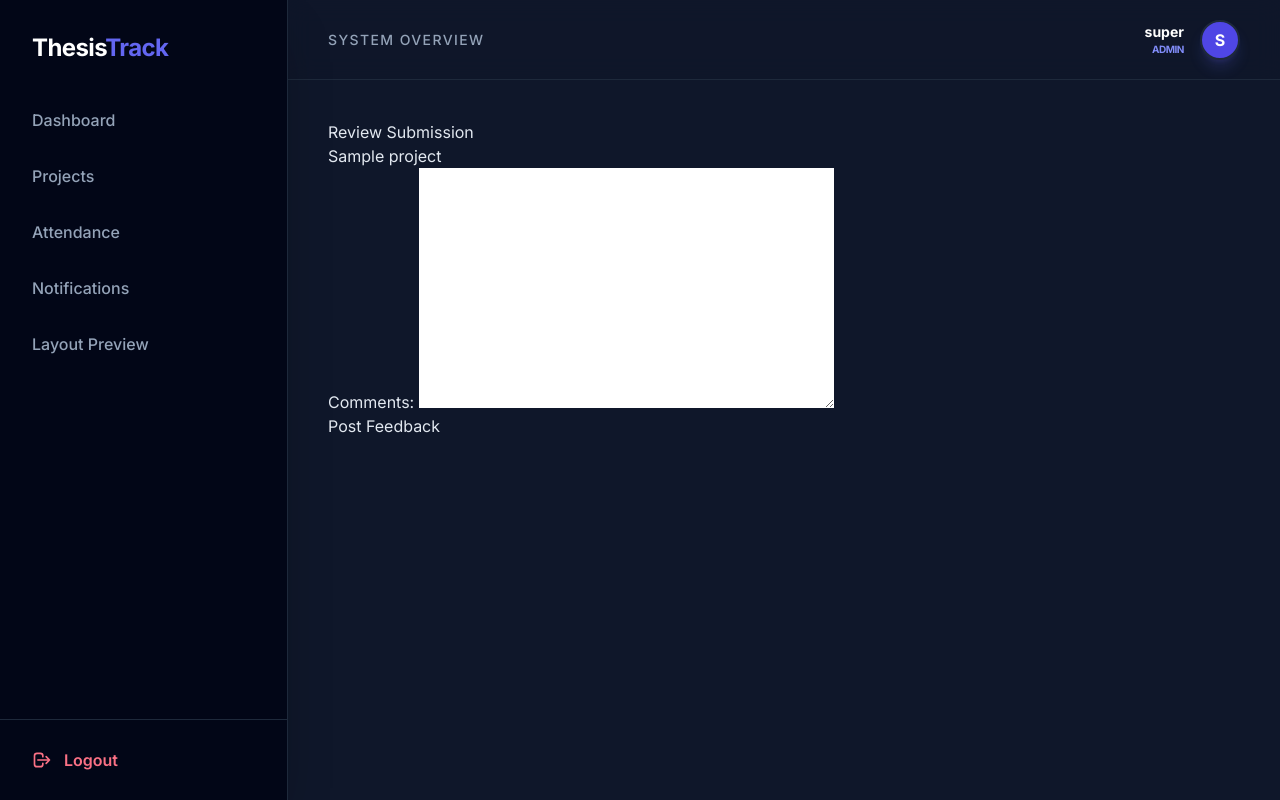
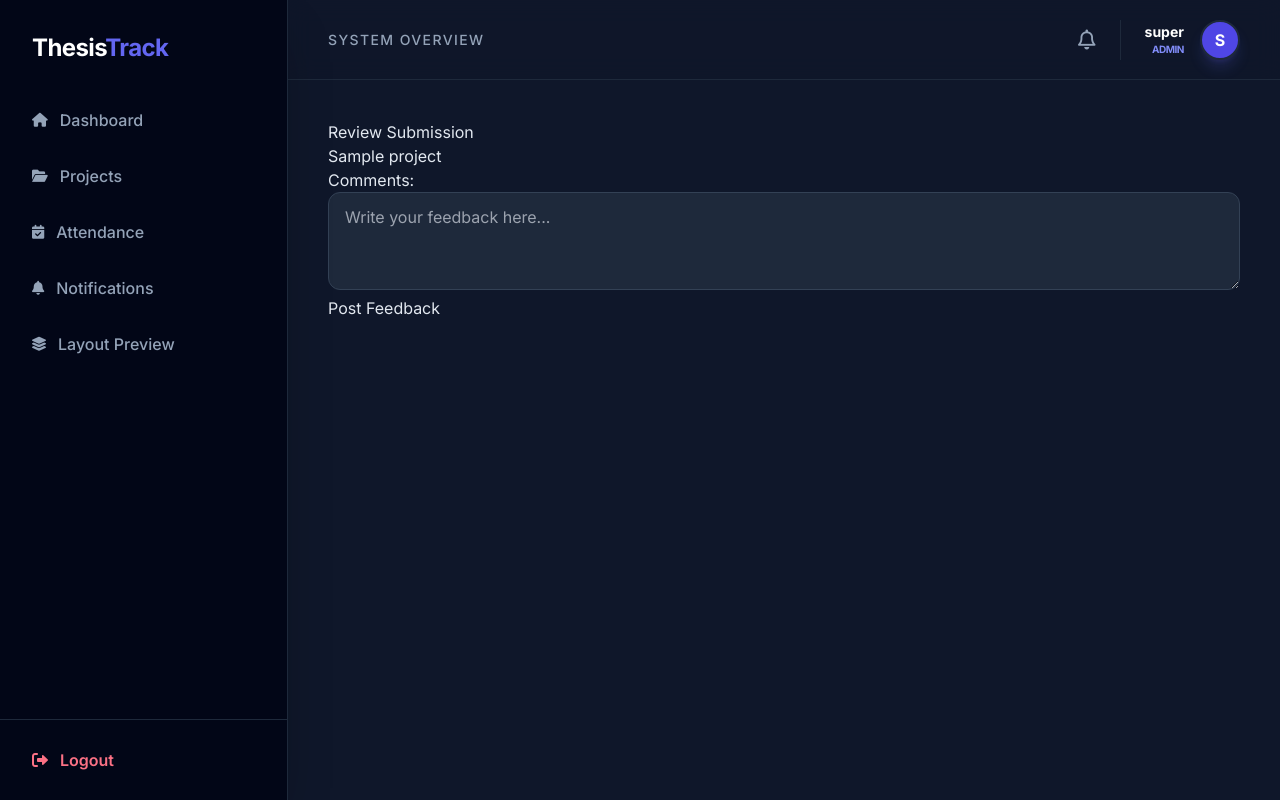
Before and after one commit to SourTik/ThesisTrack-Final-Project, a Django app: page /projects/submissions/1/review/ in a window 1280 px wide. Run offline with Django 5.2, Linux system fonts and the light colour scheme; a user stored in the database is signed in; tables that the repository leaves empty hold one stand-in row (values such as "Sample post"); some libraries are stand-ins or nearby versions.

Commit message:
Updated notifaction

```diff
--- a/thesistrack/accounts/apps.py
+++ b/thesistrack/accounts/apps.py
@@ -5,3 +5,7 @@ class AccountsConfig(AppConfig):
     name = 'accounts'
     default_auto_field = 'django.db.models.BigAutoField'
     verbose_name = 'Accounts'
+
+
+def ready(self):
+    import accounts.signals
--- a/thesistrack/core/templates/core/base.html
+++ b/thesistrack/core/templates/core/base.html
@@ -5,15 +5,30 @@
     <meta name="viewport" content="width=device-width, initial-scale=1.0">
     <title>ThesisTrack</title>
     <script src="https://cdn.tailwindcss.com"></script>
+    <link rel="stylesheet" href="https://cdnjs.cloudflare.com/ajax/libs/font-awesome/6.0.0/css/all.min.css">
     <link href="https://fonts.googleapis.com/css2?family=Inter:wght@300;400;500;600;700&display=swap" rel="stylesheet">
     <style>
         body { font-family: 'Inter', sans-serif; }
         .glass { background: rgba(15, 23, 42, 0.8); backdrop-filter: blur(12px); }
-        /* Custom scrollbar for a sleek dark look */
+
+        /* Custom scrollbar for high-end aesthetic */
         ::-webkit-scrollbar { width: 6px; }
         ::-webkit-scrollbar-track { background: #0f172a; }
         ::-webkit-scrollbar-thumb { background: #334155; border-radius: 10px; }
         ::-webkit-scrollbar-thumb:hover { background: #475569; }
+
+        /* Notification Pulse Animation */
+        .notification-pulse {
+            animation: pulse-red 2s infinite;
+        }
+        @keyframes pulse-red {
+            0% { box-shadow: 0 0 0 0 rgba(244, 63, 94, 0.7); }
+            70% { box-shadow: 0 0 0 10px rgba(244, 63, 94, 0); }
+            100% { box-shadow: 0 0 0 0 rgba(244, 63, 94, 0); }
+        }
+
+        /* Smooth transitions for links */
+        .nav-link { transition: all 0.3s cubic-bezier(0.4, 0, 0.2, 1); }
     </style>
 </head>
 <body class="bg-[#0f172a] text-slate-200 antialiased">
@@ -26,19 +41,31 @@
             </div>
 
             <nav class="flex-1 px-4 space-y-2">
-                <a href="{% url 'dashboard:home' %}" class="flex items-center px-4 py-3 text-slate-400 hover:bg-indigo-600/10 hover:text-indigo-400 rounded-xl transition-all group">
+                <a href="{% url 'dashboard:home' %}" class="nav-link flex items-center px-4 py-3 text-slate-400 hover:bg-indigo-600/10 hover:text-indigo-400 rounded-xl group">
+                    <i class="fa-solid fa-house mr-3 text-sm group-hover:scale-110 transition-transform"></i>
                     <span class="font-medium">Dashboard</span>
                 </a>
-                <a href="{% url 'projects:project-list' %}" class="flex items-center px-4 py-3 text-slate-400 hover:bg-indigo-600/10 hover:text-indigo-400 rounded-xl transition-all">
+                <a href="{% url 'projects:project-list' %}" class="nav-link flex items-center px-4 py-3 text-slate-400 hover:bg-indigo-600/10 hover:text-indigo-400 rounded-xl group">
+                    <i class="fa-solid fa-folder-open mr-3 text-sm group-hover:scale-110 transition-transform"></i>
                     <span class="font-medium">Projects</span>
                 </a>
-                <a href="{% url 'attendance:attendance-list' %}" class="flex items-center px-4 py-3 text-slate-400 hover:bg-indigo-600/10 hover:text-indigo-400 rounded-xl transition-all">
+                <a href="{% url 'attendance:attendance-list' %}" class="nav-link flex items-center px-4 py-3 text-slate-400 hover:bg-indigo-600/10 hover:text-indigo-400 rounded-xl group">
+                    <i class="fa-solid fa-calendar-check mr-3 text-sm group-hover:scale-110 transition-transform"></i>
                     <span class="font-medium">Attendance</span>
                 </a>
-                <a href="{% url 'notifications:list' %}" class="flex items-center px-4 py-3 text-slate-400 hover:bg-indigo-600/10 hover:text-indigo-400 rounded-xl transition-all">
-                    <span class="font-medium">Notifications</span>
+                <a href="{% url 'notifications:list' %}" class="nav-link flex items-center justify-between px-4 py-3 text-slate-400 hover:bg-indigo-600/10 hover:text-indigo-400 rounded-xl group">
+                    <div class="flex items-center">
+                        <i class="fa-solid fa-bell mr-3 text-sm group-hover:scale-110 transition-transform"></i>
+                        <span class="font-medium">Notifications</span>
+                    </div>
+                    {% if unread_notifications_count > 0 %}
+                        <span class="bg-indigo-600 text-white text-[10px] px-2 py-0.5 rounded-full font-bold">
+                            {{ unread_notifications_count }}
+                        </span>
+                    {% endif %}
                 </a>
-                <a href="{% url 'core:layout-preview' %}" class="flex items-center px-4 py-3 text-slate-400 hover:bg-indigo-600/10 hover:text-indigo-400 rounded-xl transition-all">
+                <a href="{% url 'core:layout-preview' %}" class="nav-link flex items-center px-4 py-3 text-slate-400 hover:bg-indigo-600/10 hover:text-indigo-400 rounded-xl group">
+                    <i class="fa-solid fa-layer-group mr-3 text-sm group-hover:scale-110 transition-transform"></i>
                     <span class="font-medium">Layout Preview</span>
                 </a>
             </nav>
@@ -46,10 +73,8 @@
             <div class="p-4 border-t border-slate-800">
                 <form action="{% url 'accounts:logout' %}" method="post">
                     {% csrf_token %}
-                    <button type="submit" class="w-full flex items-center px-4 py-3 text-rose-400 hover:bg-rose-500/10 rounded-xl transition-all font-semibold">
-                        <svg xmlns="http://www.w3.org/2000/svg" class="h-5 w-5 mr-3" fill="none" viewBox="0 0 24 24" stroke="currentColor">
-                            <path stroke-linecap="round" stroke-linejoin="round" stroke-width="2" d="M17 16l4-4m0 0l-4-4m4 4H7m6 4v1a3 3 0 01-3 3H6a3 3 0 01-3-3V7a3 3 0 013-3h4a3 3 0 013 3v1" />
-                        </svg>
+                    <button type="submit" class="w-full flex items-center px-4 py-3 text-rose-400 hover:bg-rose-500/10 rounded-xl transition-all font-semibold group">
+                        <i class="fa-solid fa-right-from-bracket mr-3 group-hover:translate-x-1 transition-transform"></i>
                         Logout
                     </button>
                 </form>
@@ -64,13 +89,30 @@
                 <div>
                     <h2 class="text-slate-400 text-sm font-medium tracking-widest uppercase">System Overview</h2>
                 </div>
-                <div class="flex items-center space-x-4">
-                    <div class="text-right">
-                        <p class="text-sm font-bold text-white">{{ user.username }}</p>
-                        <p class="text-[10px] text-indigo-400 font-bold uppercase tracking-tighter">{{ user.role }}</p>
+
+                <div class="flex items-center space-x-6">
+                    <div class="relative">
+                        <a href="{% url 'notifications:list' %}" class="text-slate-400 hover:text-white transition-colors duration-300">
+                            <i class="fa-regular fa-bell text-xl"></i>
+                            {% if unread_notifications_count > 0 %}
+                                <span class="absolute -top-1 -right-1 flex h-4 w-4">
+                                    <span class="notification-pulse absolute inline-flex h-full w-full rounded-full bg-rose-500 opacity-75"></span>
+                                    <span class="relative inline-flex rounded-full h-4 w-4 bg-rose-600 text-[10px] font-bold text-white items-center justify-center">
+                                        {{ unread_notifications_count }}
+                                    </span>
+                                </span>
+                            {% endif %}
+                        </a>
                     </div>
-                    <div class="h-10 w-10 bg-indigo-600 rounded-full border-2 border-slate-800 flex items-center justify-center font-bold text-white shadow-lg shadow-indigo-500/20">
-                        {{ user.username|first|upper }}
+
+                    <div class="flex items-center space-x-4 border-l border-slate-800 pl-6">
+                        <div class="text-right">
+                            <p class="text-sm font-bold text-white">{{ user.username }}</p>
+                            <p class="text-[10px] text-indigo-400 font-bold uppercase tracking-tighter">{{ user.role }}</p>
+                        </div>
+                        <div class="h-10 w-10 bg-indigo-600 rounded-full border-2 border-slate-800 flex items-center justify-center font-bold text-white shadow-lg shadow-indigo-500/20 transform hover:rotate-12 transition-transform cursor-pointer">
+                            {{ user.username|first|upper }}
+                        </div>
                     </div>
                 </div>
             </nav>
@@ -80,7 +122,8 @@
                 {% if messages %}
                     <div class="max-w-4xl mx-auto mb-8 space-y-3">
                         {% for message in messages %}
-                            <div class="p-4 bg-indigo-500/10 border border-indigo-500/50 text-indigo-400 rounded-2xl text-sm animate-pulse">
+                            <div class="p-4 bg-indigo-500/10 border border-indigo-500/50 text-indigo-400 rounded-2xl text-sm flex items-center">
+                                <i class="fa-solid fa-circle-info mr-3"></i>
                                 {{ message }}
                             </div>
                         {% endfor %}
--- a/thesistrack/notifications/urls.py
+++ b/thesistrack/notifications/urls.py
@@ -1,10 +1,10 @@
 from django.urls import path
-
 from . import views
 
 app_name = 'notifications'
 
 urlpatterns = [
     path('', views.notification_list, name='list'),
-    path('<int:notification_id>/read/', views.mark_as_read, name='mark-as-read'),
+    path('mark-read/<int:notification_id>/', views.mark_as_read, name='mark-as-read'),
+    path('mark-all-read/', views.mark_all_as_read, name='mark-all-read'),
 ]
--- a/thesistrack/projects/forms.py
+++ b/thesistrack/projects/forms.py
@@ -1,24 +1,157 @@
 import os
-
 from django import forms
-
 from accounts.models import User
 from .models import Feedback, Project, Submission
 
+from django import forms
+from accounts.models import User, SupervisorStudent # Import the assignment model
+from .models import Project
+
+from django import forms
+from accounts.models import User, SupervisorStudent
+from .models import Project
 
 class ProjectForm(forms.ModelForm):
-    def __init__(self, *args, **kwargs):
-        user = kwargs.pop('user', None)
-        super().__init__(*args, **kwargs)
-        if user and user.role == User.STUDENT:
-            self.fields.pop('supervisor', None)
+    supervisor = forms.ModelChoiceField(
+        queryset=User.objects.none(),
+        widget=forms.Select(attrs={
+            'class': 'w-full bg-slate-800 border border-slate-700 text-white px-4 py-3 rounded-xl focus:outline-none focus:ring-2 focus:ring-indigo-500'
+        }),
+        required=True,
+        label="Select your assigned supervisor"
+    )
 
     class Meta:
         model = Project
         fields = ['title', 'abstract', 'supervisor']
 
+    def __init__(self, *args, **kwargs):
+        # Grab the user passed from the view
+        user = kwargs.pop('user', None)
+        super(ProjectForm, self).__init__(*args, **kwargs)
+
+        if user:
+            # 1. Find all supervisor IDs assigned to THIS student in the admin panel
+            assigned_ids = SupervisorStudent.objects.filter(
+                student=user
+            ).values_list('supervisor_id', flat=True)
+
+            # 2. Update the dropdown to show those specific users
+            # Note: We removed the .filter(role='SUPERVISOR') to prevent role-name mismatches
+            self.fields['supervisor'].queryset = User.objects.filter(id__in=assigned_ids)
+
+            # 3. If the list is still empty, show ALL users for now so you can test
+            if not self.fields['supervisor'].queryset.exists():
+                self.fields['supervisor'].queryset = User.objects.all()
+    supervisor = forms.ModelChoiceField(
+        queryset=User.objects.none(),
+        widget=forms.Select(attrs={
+            'class': 'w-full bg-slate-800 border border-slate-700 text-white px-4 py-3 rounded-xl focus:outline-none focus:ring-2 focus:ring-indigo-500'
+        }),
+        required=True,
+        empty_label="Select your assigned supervisor"
+    )
+
+    class Meta:
+        model = Project
+        fields = ['title', 'abstract', 'supervisor']
+
+    def __init__(self, *args, **kwargs):
+        user = kwargs.pop('user', None)
+        super(ProjectForm, self).__init__(*args, **kwargs)
+
+        if user:
+            # Check for assignments
+            assignments = SupervisorStudent.objects.filter(student=user)
+
+            # DEBUG: Look at your terminal/console when you refresh the page
+            print(f"DEBUG: Found {assignments.count()} assignments for user {user.username}")
+
+            if assignments.exists():
+                assigned_ids = assignments.values_list('supervisor_id', flat=True)
+                self.fields['supervisor'].queryset = User.objects.filter(id__in=assigned_ids)
+            else:
+                # Fallback: If no assignment exists, show all supervisors so you aren't blocked
+                # You can remove this fallback once your database is 100% correct
+                self.fields['supervisor'].queryset = User.objects.filter(role='SUPERVISOR')
+    supervisor = forms.ModelChoiceField(
+        queryset=User.objects.none(), # Start with an empty list
+        widget=forms.Select(attrs={
+            'class': 'w-full bg-slate-800 border border-slate-700 text-white px-4 py-3 rounded-xl focus:outline-none focus:ring-2 focus:ring-indigo-500'
+        }),
+        required=True,
+        label="Your Assigned Supervisor"
+    )
+
+    class Meta:
+        model = Project
+        fields = ['title', 'abstract', 'supervisor']
+
+    def __init__(self, *args, **kwargs):
+        user = kwargs.pop('user', None)
+        super(ProjectForm, self).__init__(*args, **kwargs)
+
+        if user:
+            # Filter the dropdown to only show the supervisor assigned to this student
+            assigned_supervisors = SupervisorStudent.objects.filter(student=user).values_list('supervisor_id', flat=True)
+            self.fields['supervisor'].queryset = User.objects.filter(id__in=assigned_supervisors)
+    supervisor = forms.ModelChoiceField(
+        queryset=User.objects.filter(role='SUPERVISOR'),
+        widget=forms.Select(attrs={
+            'class': 'w-full bg-slate-800 border border-slate-700 text-white px-4 py-3 rounded-xl focus:outline-none focus:ring-2 focus:ring-indigo-500'
+        }),
+        required=True,
+        label="Select a Supervisor"
+    )
+
+    class Meta:
+        model = Project
+        fields = ['title', 'abstract', 'supervisor']
+        widgets = {
+            'title': forms.TextInput(attrs={'class': 'w-full bg-slate-800 border border-slate-700 text-white px-4 py-3 rounded-xl mb-4'}),
+            'abstract': forms.Textarea(attrs={'class': 'w-full bg-slate-800 border border-slate-700 text-white px-4 py-3 rounded-xl mb-4', 'rows': 4}),
+        }
+
+    # This is the critical part to fix the TypeError
+    def __init__(self, *args, **kwargs):
+        # We "pop" the user out of the arguments so BaseModelForm doesn't see it
+        self.user = kwargs.pop('user', None)
+        super(ProjectForm, self).__init__(*args, **kwargs)
+    # This ensures the student can only pick users who are actual Supervisors
+    supervisor = forms.ModelChoiceField(
+        queryset=User.objects.filter(role='SUPERVISOR'),
+        widget=forms.Select(attrs={
+            'class': 'w-full bg-slate-800 border border-slate-700 text-white px-4 py-3 rounded-xl focus:outline-none focus:ring-2 focus:ring-indigo-500 transition'
+        }),
+        required=True,
+        label="Select a Supervisor"
+    )
+
+    class Meta:
+        model = Project
+        fields = ['title', 'abstract', 'supervisor']
+        widgets = {
+            'title': forms.TextInput(attrs={
+                'class': 'w-full bg-slate-800 border border-slate-700 text-white px-4 py-3 rounded-xl focus:outline-none focus:ring-2 focus:ring-indigo-500 transition',
+                'placeholder': 'Enter project title'
+            }),
+            'abstract': forms.Textarea(attrs={
+                'class': 'w-full bg-slate-800 border border-slate-700 text-white px-4 py-3 rounded-xl focus:outline-none focus:ring-2 focus:ring-indigo-500 transition',
+                'placeholder': 'Enter project abstract',
+                'rows': 4
+            }),
+        }
 
 class SubmissionForm(forms.ModelForm):
+    class Meta:
+        model = Submission
+        fields = ['document']
+        widgets = {
+            'document': forms.FileInput(attrs={
+                'class': 'w-full bg-slate-800 border border-slate-700 text-white px-4 py-3 rounded-xl'
+            }),
+        }
+
     def clean_document(self):
         document = self.cleaned_data['document']
         extension = os.path.splitext(document.name)[1].lower()
@@ -26,12 +159,14 @@ class SubmissionForm(forms.ModelForm):
             raise forms.ValidationError('Only .docx files are allowed.')
         return document
 
-    class Meta:
-        model = Submission
-        fields = ['document']
-
-
 class FeedbackForm(forms.ModelForm):
     class Meta:
         model = Feedback
         fields = ['comments']
+        widgets = {
+            'comments': forms.Textarea(attrs={
+                'class': 'w-full bg-slate-800 border border-slate-700 text-white px-4 py-3 rounded-xl focus:outline-none focus:ring-2 focus:ring-indigo-500 transition',
+                'placeholder': 'Write your feedback here...',
+                'rows': 3
+            }),
+        }
```
Also changed, not shown: thesistrack/accounts/signals.py (added, +26 -0 lines), thesistrack/notifications/models.py (+34 -26 lines), thesistrack/notifications/templates/notifications/notification_list.html (+33 -11 lines), thesistrack/notifications/views.py (+18 -3 lines), thesistrack/db.sqlite3, thesistrack/notifications/migrations/0003_notification_sender.py (added).
